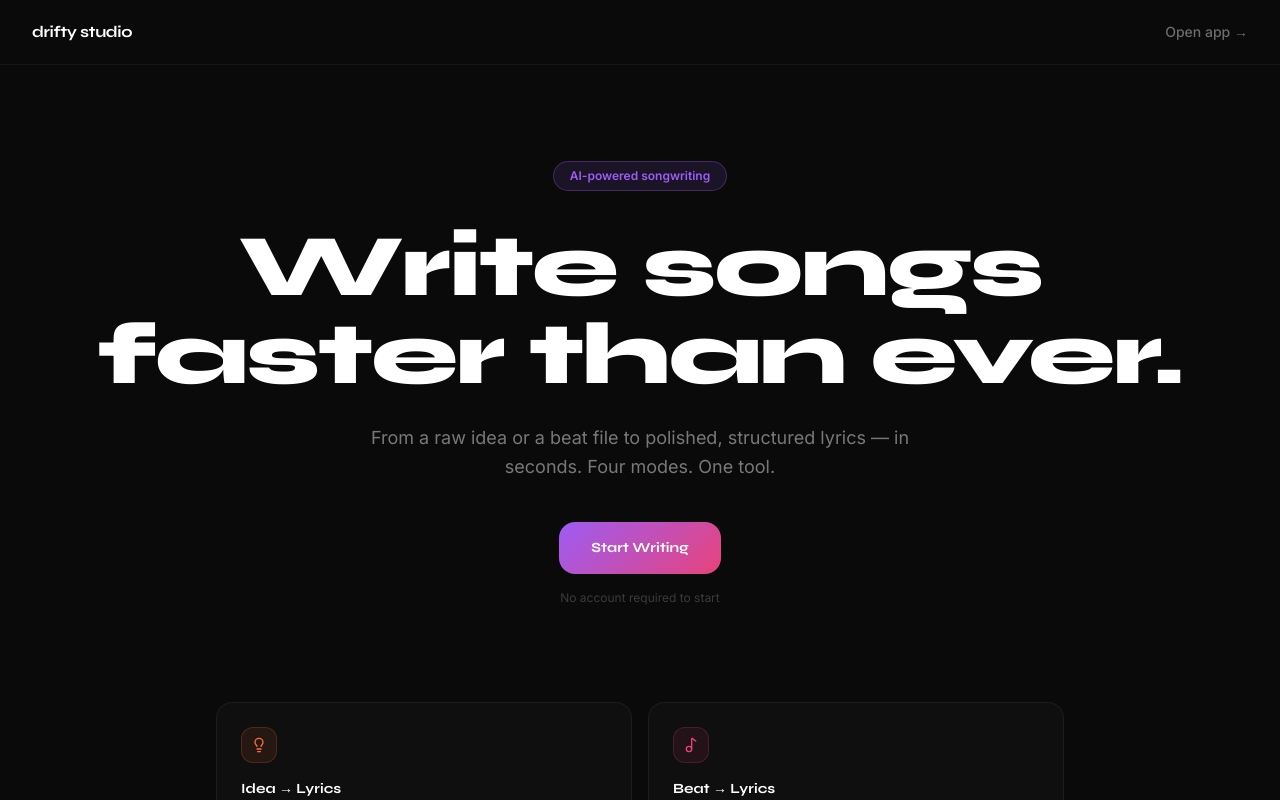
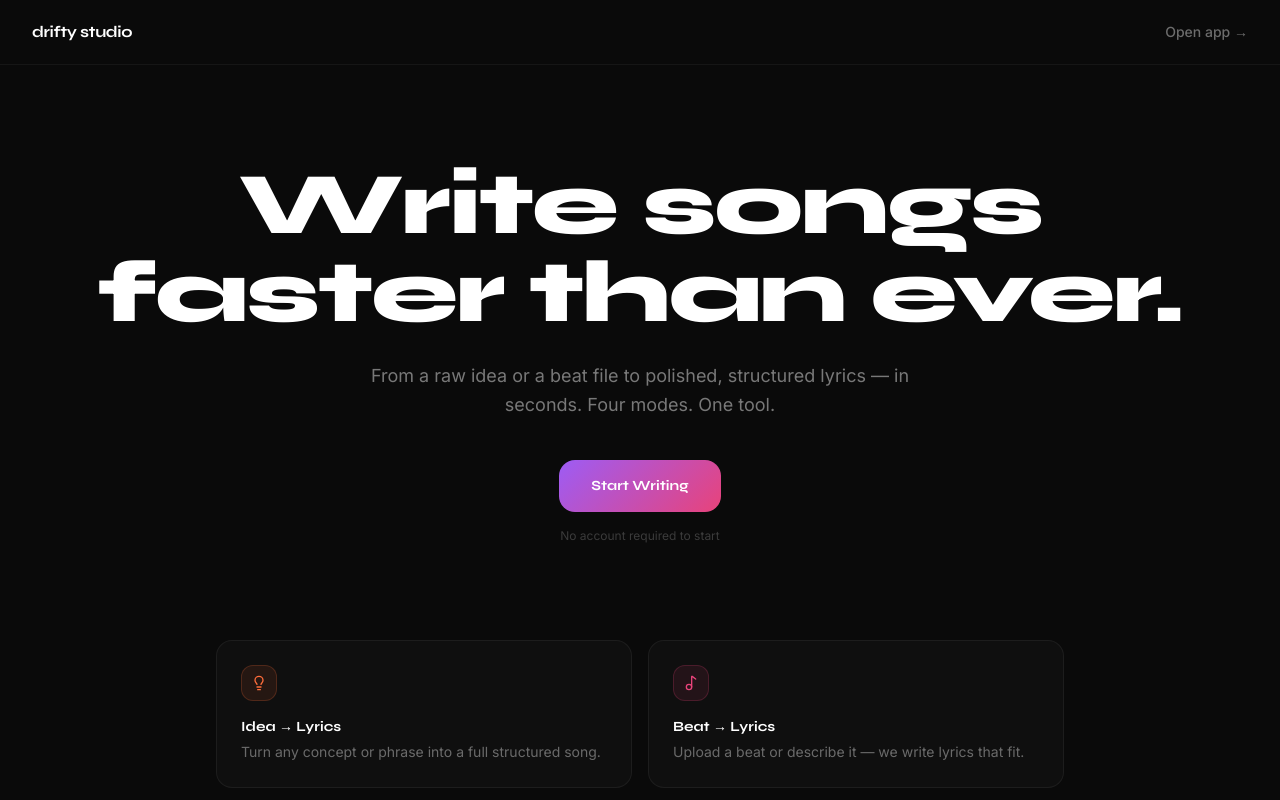
Before and after one commit to say3u/ghost-songwriter, a Next.js app: page / in a window 1280 px wide. Shown: the top 800 px of the page. Built offline with nearby package versions, Linux system fonts and the light colour scheme.

Commit message:
Remove AI-powered songwriting badge from landing page

```diff
--- a/app/page.tsx
+++ b/app/page.tsx
@@ -28,14 +28,6 @@ export default function Home() {
 
       {/* Hero */}
       <section className="flex flex-col items-center justify-center flex-1 text-center px-6 py-24">
-        {/* Badge */}
-        <div
-          className="inline-flex items-center gap-2 px-4 py-1.5 rounded-full text-xs font-semibold mb-8"
-          style={{ background: "rgba(157,92,245,0.12)", border: "1px solid rgba(157,92,245,0.3)", color: "#9D5CF5" }}
-        >
-          AI-powered songwriting
-        </div>
-
         <h1
           className="font-display font-extrabold leading-none tracking-tight mb-6"
           style={{ fontSize: "clamp(2.5rem, 8vw, 5.5rem)", maxWidth: "14ch" }}
```
